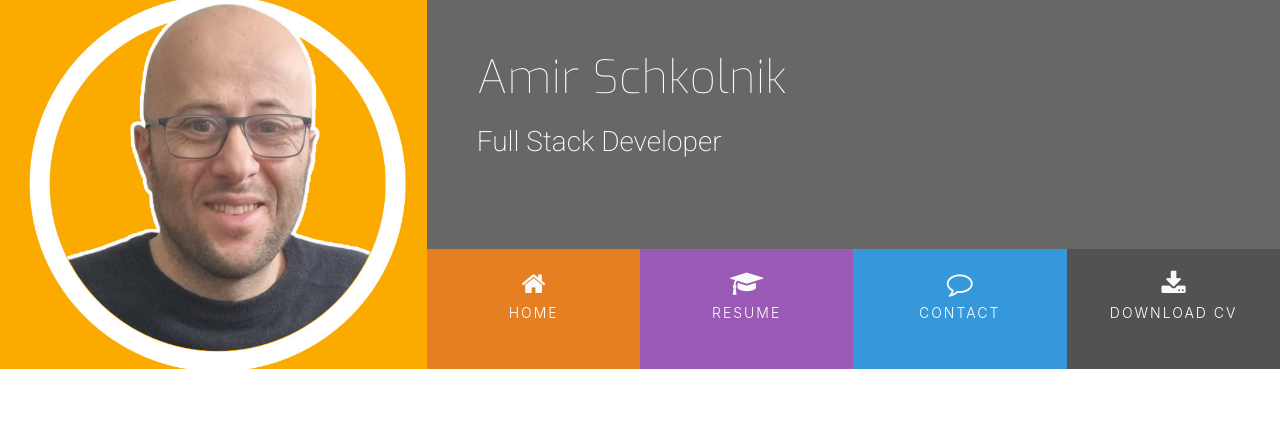
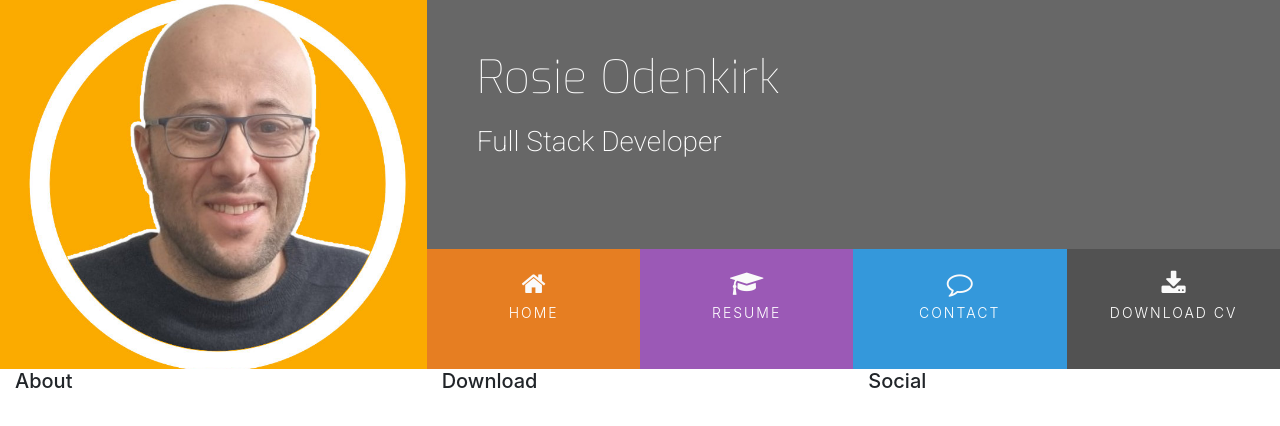
Before and after one commit to AmirShkolnik/resume, a plain HTML site: page index.html in a window 1280 px wide. Drawn offline with nearby package versions, Linux system fonts and the light colour scheme.

Commit message:
index - add footer add three col-sm-4 uppercase text links

```diff
--- a/index.html
+++ b/index.html
@@ -17,7 +17,7 @@
             <div class="col-md-8">
                 <div class="row no-gutters bg-color-name-title">
                     <div class="col heading">
-                        <h1 class="name">Amir Schkolnik</h1>
+                        <h1 class="name">Rosie Odenkirk</h1>
                         <h2 class="title"> Full Stack Developer</h2>
                     </div>
                 </div>
@@ -45,8 +45,18 @@
     <section>
 
     </section>
-    <footer>
-
+    <footer class="container-fluid">
+        <div class="row">
+            <div class="col-sm-4">
+                <h5 class="uppercase general-sub">About</h5>
+            </div>
+            <div class="col-sm-4">
+                <h5 class="uppercase general-sub">Download</h5>
+            </div>
+            <div class="col-sm-4">
+                <h5 class="uppercase general-sub">Social</h5>
+            </div>
+        </div>
     </footer>
 </body>
 </html>
```
